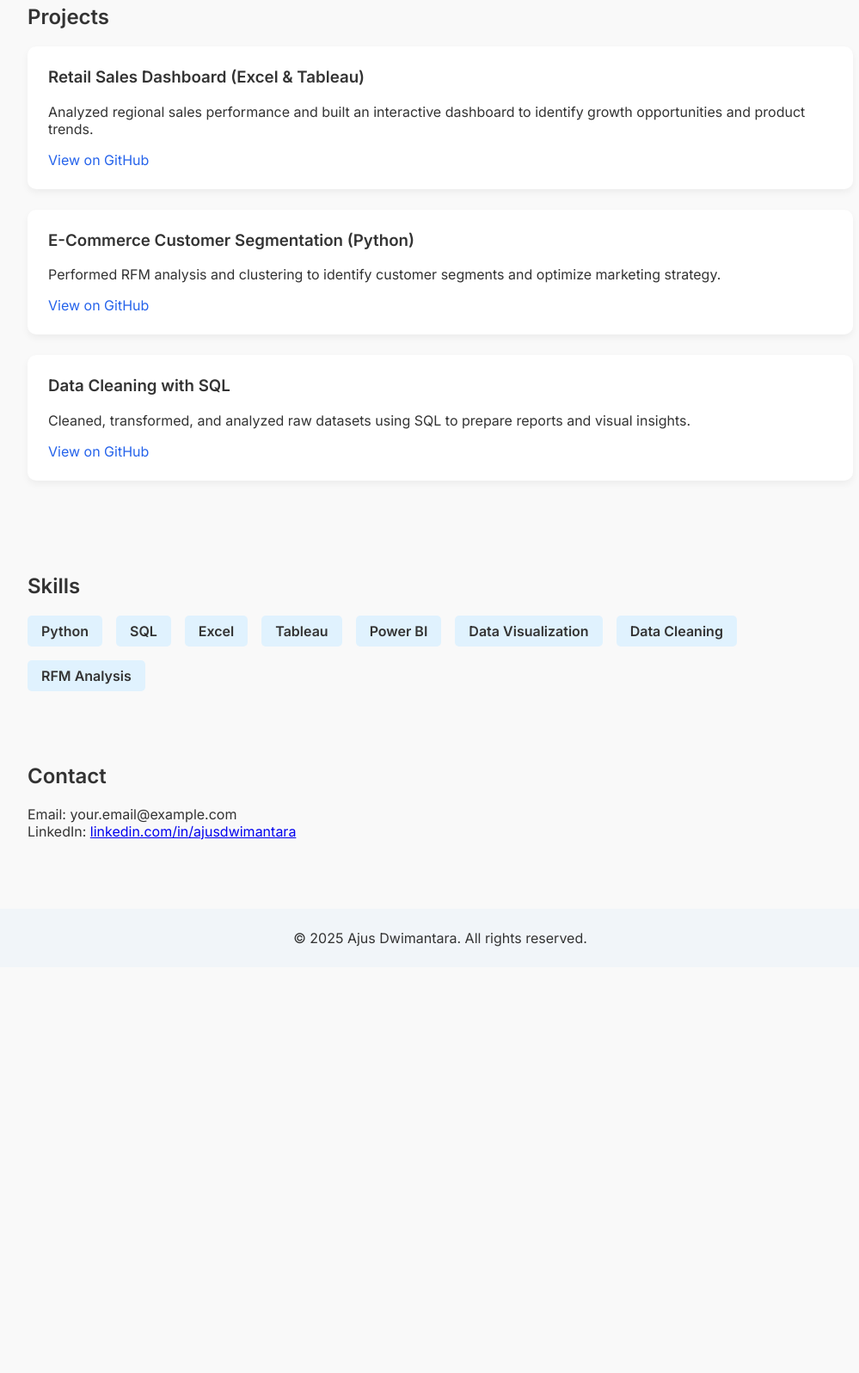
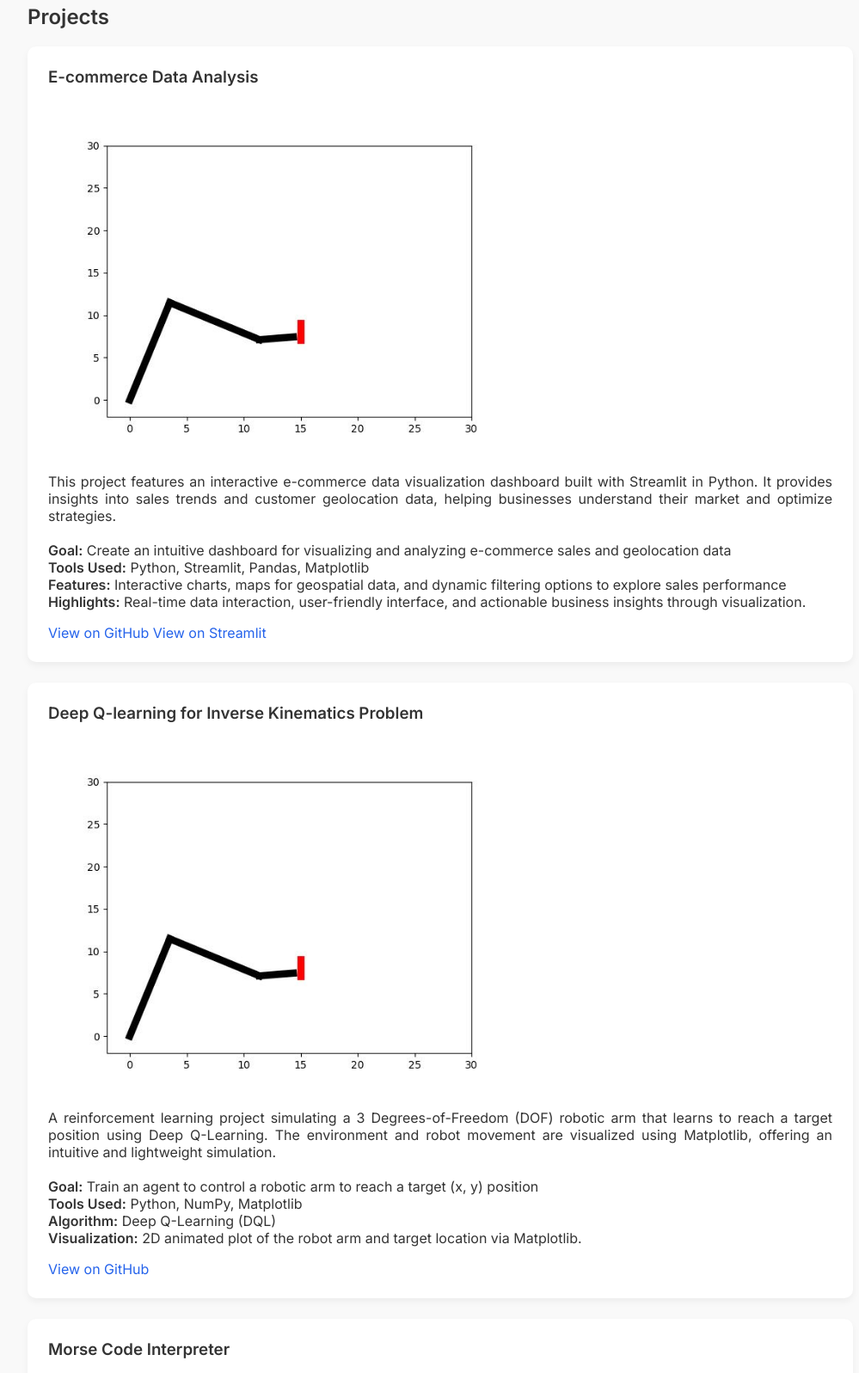
Before and after one commit to ajusdwimantara/ajusdwimantara.github.io, a plain HTML site: page index.html in a window 1280 px wide. Shown: the part 400-1997 px from the top of the page at 86% size, without its empty margins (128-1127 px from the left). Before the commit the page ends 1525 px from the top, so only its background shows below. Drawn offline with Linux system fonts and the light colour scheme.

Commit message:
update portofolio

```diff
--- a/index.html
+++ b/index.html
@@ -71,8 +71,8 @@
 </head>
 <body>
   <header>
-    <h1>Ajus Dwimantara</h1>
-    <p>Aspiring Data Analyst | Python • SQL • Excel • Tableau</p>
+    <h1>Anak Agung Ngurah Bagus Dwimantara</h1>
+    <p>Passionate about AI/ML, data, problem-solving, and continuous learning</p>
   </header>
 
   <section>
@@ -84,15 +84,51 @@
     <h2>Projects</h2>
 
     <div class="project">
-      <h3>Retail Sales Dashboard (Excel & Tableau)</h3>
-      <p>Analyzed regional sales performance and built an interactive dashboard to identify growth opportunities and product trends.</p>
-      <a href="https://github.com/ajusdwimantara/sales-dashboard">View on GitHub</a>
+      <h3>E-commerce Data Analysis</h3>
+      <img src="images/arm_deep_q_learning.jpeg" style="width:60%; border-radius: 8px;" alt="arm-robot-deep-q-learning">
+      <p style="text-align: justify;">
+        This project features an interactive e-commerce data visualization dashboard built with Streamlit in Python. It provides insights into sales trends and customer geolocation data, helping businesses understand their market and optimize strategies.
+        <br><br>
+        <strong>Goal:</strong> Create an intuitive dashboard for visualizing and analyzing e-commerce sales and geolocation data<br>
+        <strong>Tools Used:</strong> Python, Streamlit, Pandas, Matplotlib<br>
+        <strong>Features:</strong> Interactive charts, maps for geospatial data, and dynamic filtering options to explore sales performance<br>
+        <strong>Highlights:</strong>
+        Real-time data interaction, user-friendly interface, and actionable business insights through visualization.
+      </p>
+
+      <a href="https://github.com/ajusdwimantara/Data-Analysis-Project/tree/main">View on GitHub</a>
+      <a href="https://data-analysis-project-khraftev4lecqrferabvbd.streamlit.app/">View on Streamlit</a>
     </div>
 
     <div class="project">
-      <h3>E-Commerce Customer Segmentation (Python)</h3>
-      <p>Performed RFM analysis and clustering to identify customer segments and optimize marketing strategy.</p>
-      <a href="https://github.com/ajusdwimantara/customer-segmentation">View on GitHub</a>
+      <h3>Deep Q-learning for Inverse Kinematics Problem</h3>
+      <img src="images/arm_deep_q_learning.jpeg" style="width:60%; border-radius: 8px;" alt="arm-robot-deep-q-learning">
+      <p style="text-align: justify;">
+        A reinforcement learning project simulating a 3 Degrees-of-Freedom (DOF) robotic arm that learns to reach a target position using Deep Q-Learning. The environment and robot movement are visualized using Matplotlib, offering an intuitive and lightweight simulation.
+        <br><br>
+        <strong>Goal:</strong> Train an agent to control a robotic arm to reach a target (x, y) position<br>
+        <strong>Tools Used:</strong> Python, NumPy, Matplotlib<br>
+        <strong>Algorithm:</strong> Deep Q-Learning (DQL)<br>
+        <strong>Visualization:</strong> 2D animated plot of the robot arm and target location via Matplotlib.
+      </p>
+
+      <a href="https://github.com/ajusdwimantara/arm-robot-deep-q-learning">View on GitHub</a>
+    </div>
+
+    <div class="project">
+      <h3>Morse Code Interpreter</h3>
+      <img src="images/morse_code_interpreter.jpg" style="width:60%; border-radius: 8px;" alt="morse_code_interpreter">
+      <p style="text-align: justify;">
+        This project involves building a Morse code interpreter using an Arduino microcontroller that decodes Morse signals in real-time. The neural network responsible for interpreting the signals is trained on a computer using a custom-built neural network implemented from scratch in C++.
+        <br><br>
+        <strong>Goal:</strong> Develop an embedded system to translate Morse code signals into readable text<br>
+        <strong>Tools Used:</strong> Arduino, C++ (custom neural network implementation), Serial communication<br>
+        <strong>Training Environment:</strong> Neural network training is performed offline on a PC using a C++ program designed from scratch without external ML libraries<br>
+        <strong>Deployment:</strong> Trained model parameters are uploaded to the Arduino to perform live Morse code decoding<br>
+        <strong>Highlights:</strong>
+        End-to-end system combining hardware and software development, custom neural network architecture tailored for signal pattern recognition, and real-time signal processing on a microcontroller platform.
+      </p>
+      <a href="https://github.com/ajusdwimantara/Morse-Code-Interpreter">View on GitHub</a>
     </div>
 
     <div class="project">
@@ -118,8 +154,8 @@
 
   <section>
     <h2>Contact</h2>
-    <p>Email: your.email@example.com<br>
-    LinkedIn: <a href="https://linkedin.com/in/ajusdwimantara" target="_blank">linkedin.com/in/ajusdwimantara</a></p>
+    <p>Email: ajusdwimantara7c@gmail.com<br>
+    LinkedIn: <a href="https://www.linkedin.com/in/ajus-dwimantara-316a10225/" target="_blank">linkedin.com/in/ajusdwimantara</a></p>
   </section>
 
   <footer>
```
Also changed, not shown: images/arm_deep_q_learning.jpeg (added), images/morse_code_interpreter.jpg (added).
